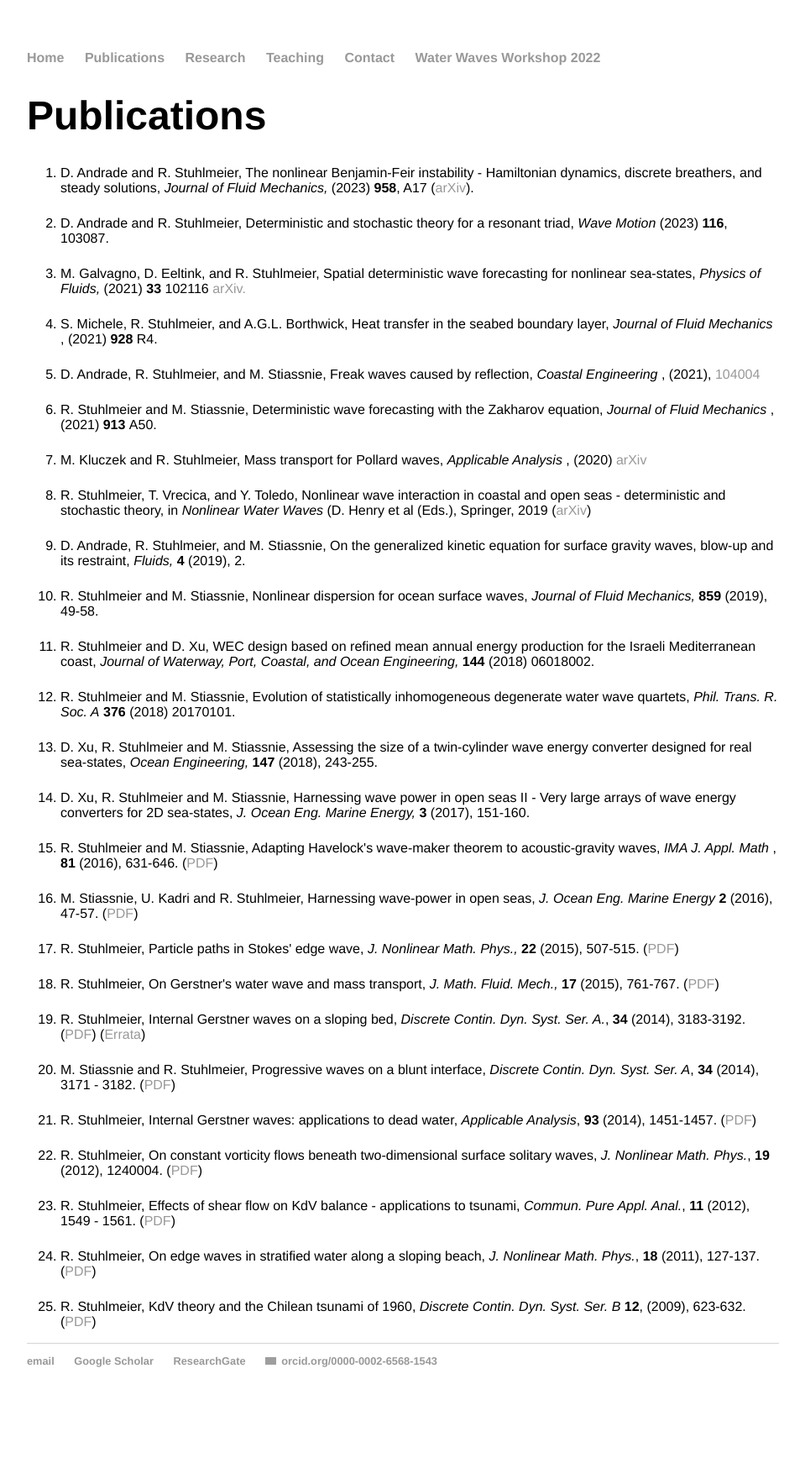
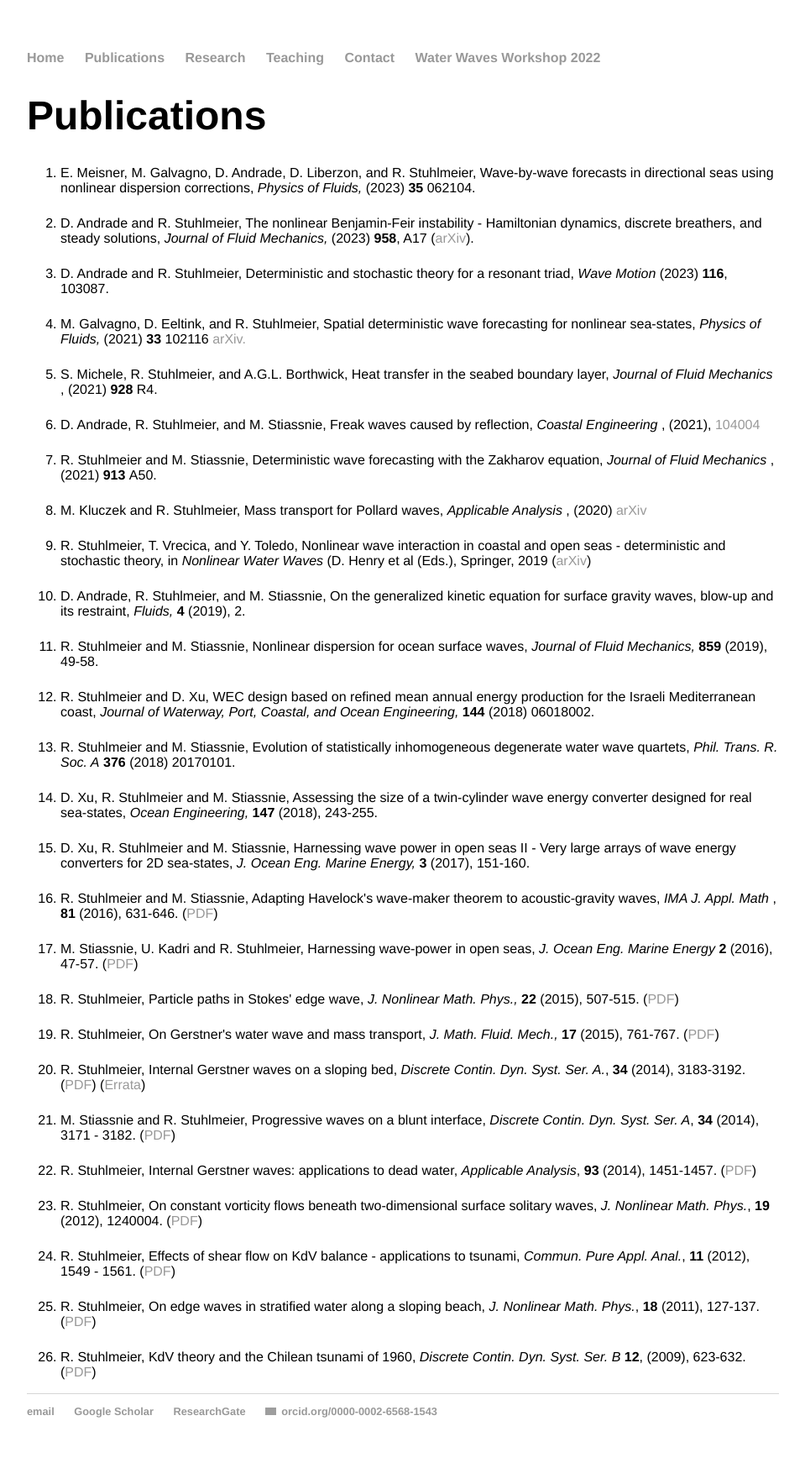
Before and after one commit to rstuhlmeier/rstuhlmeier.github.io, a Jekyll site: the page built from publications/index.html, in a window 1280 px wide. Shown: the whole page at 84% size, without its empty margins (160-1119 px from the left). Built offline with Jekyll 4.4.1, drawn with Linux system fonts in a browser that asks for light colours; before the commit the page ends 1688 px from its top, so only the background shows below that; grey boxes are pictures that could not be loaded.

Commit message:
Update index.html
Added POF paper

```diff
--- a/publications/index.html
+++ b/publications/index.html
@@ -6,6 +6,8 @@ title: Raphael Stuhlmeier - Publications
 
 <h1>Publications</h1>
 <ol>
+  <li> E. Meisner, M. Galvagno, D. Andrade, D. Liberzon, and R. Stuhlmeier, Wave-by-wave forecasts in directional seas using nonlinear dispersion corrections, <em>Physics of Fluids,</em> (2023) <b>35</b> 062104.</li>
+  <p>
   <li> D. Andrade and R. Stuhlmeier, The nonlinear Benjamin-Feir instability - Hamiltonian dynamics, discrete breathers, and steady solutions, <em>Journal of Fluid Mechanics,</em> (2023) <b>958</b>, A17 (<a href="https://arxiv.org/abs/2208.08172">arXiv</a>).</li>
   <p>
   <li> D. Andrade and R. Stuhlmeier, Deterministic and stochastic theory for a resonant triad, <em>Wave Motion</em> (2023) <b>116</b>, 103087.</li>
```
